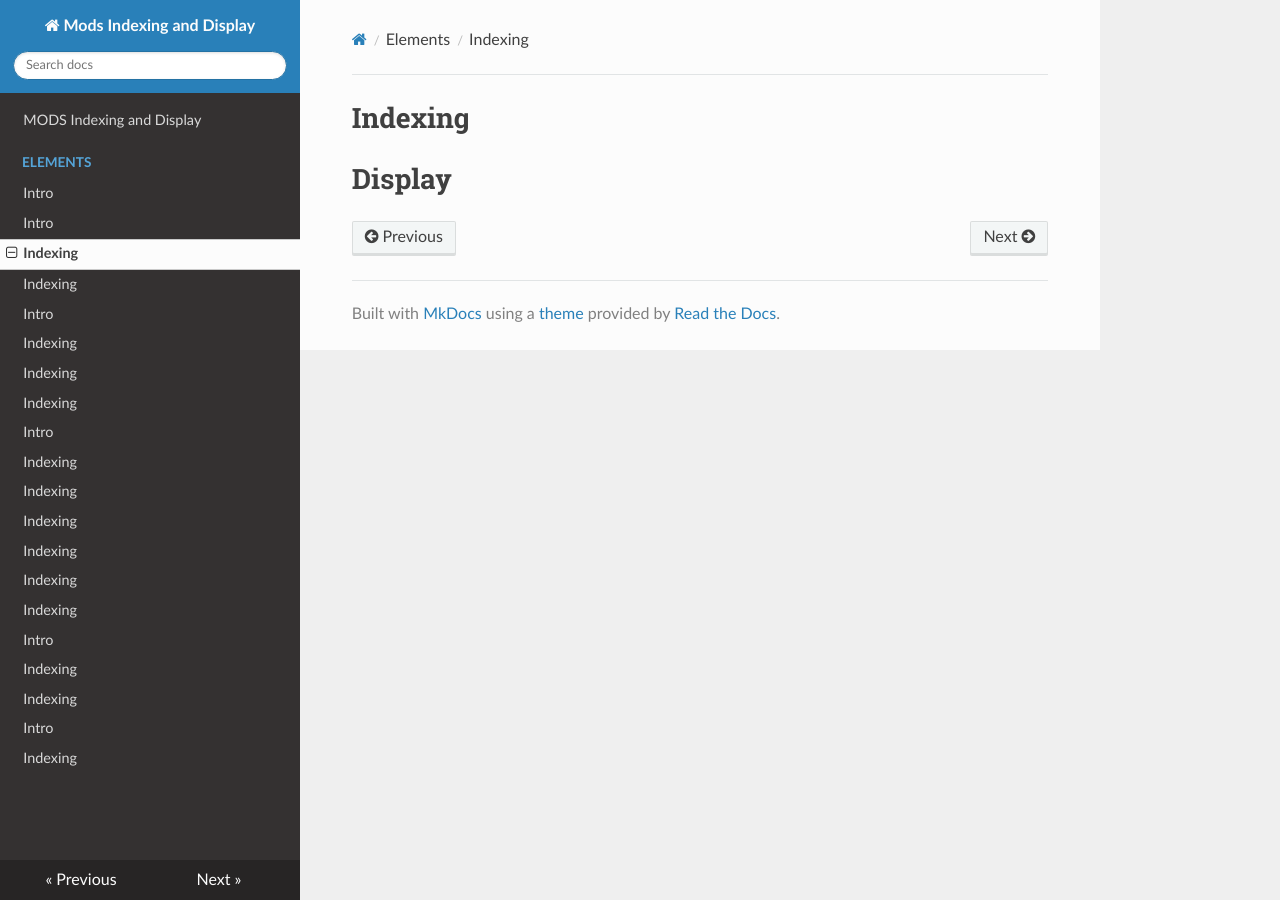
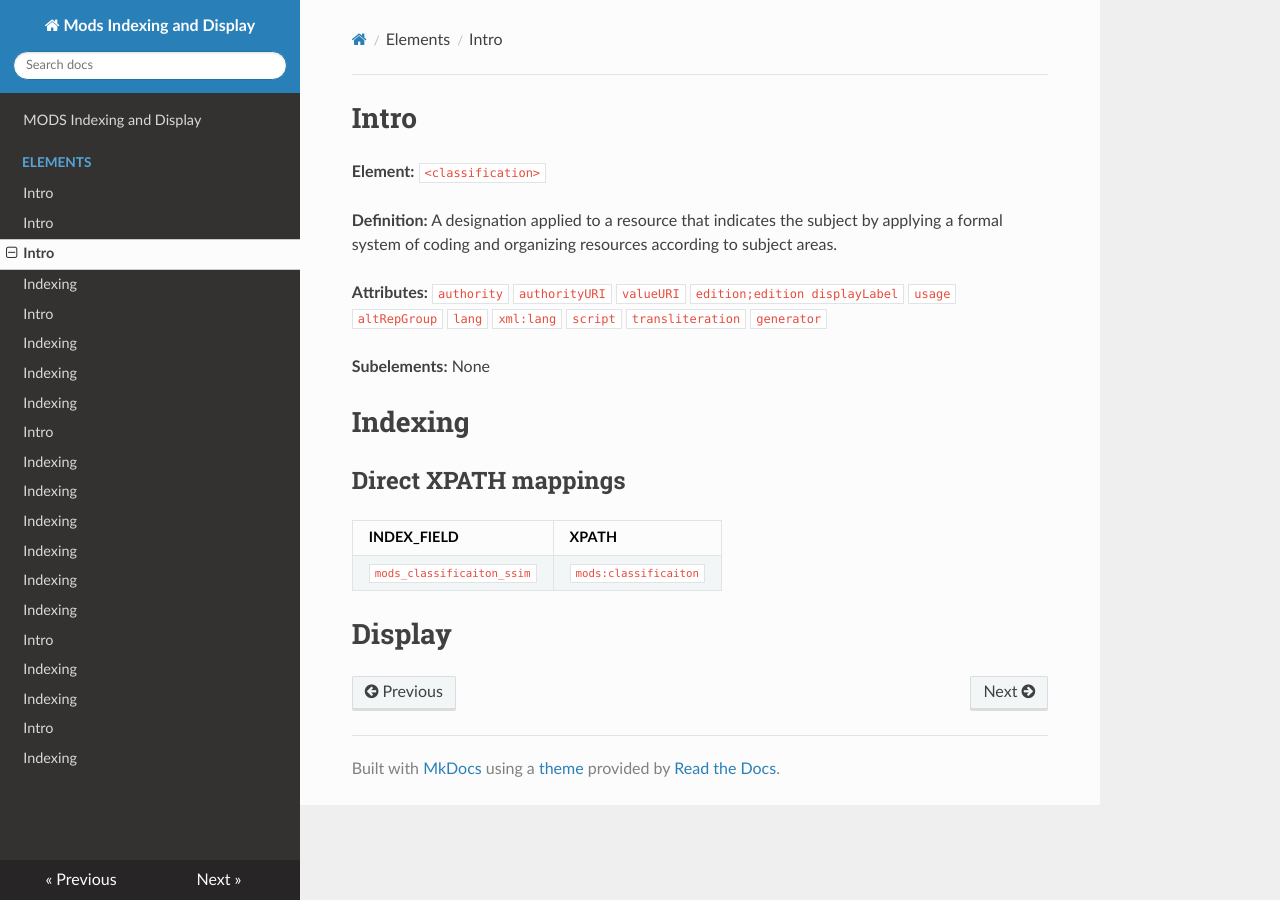
Before and after one commit to Brown-University-Library/mods-documenatation, an MkDocs documentation site: the page built from docs/elements/classification.md, in a window 1280 px wide. Built offline with MkDocs 1.6.1, drawn with Linux system fonts in a browser that asks for light colours; nearby versions of some CDN libraries.

Commit message:
classification intro and indexing

````diff
--- a/docs/elements/classification.md
+++ b/docs/elements/classification.md
@@ -1,3 +1,29 @@
+# Intro
+**Element:** ```<classification>```
+
+**Definition:** A designation applied to a resource that indicates the subject by applying a formal system of coding and organizing resources according to subject areas.
+
+**Attributes:**
+```authority```
+```authorityURI```
+```valueURI```
+```edition;edition displayLabel```
+```usage```
+```altRepGroup```
+```lang```
+```xml:lang```
+```script```
+```transliteration```
+```generator```
+
+**Subelements:** None
+
 # Indexing
 
+## Direct XPATH mappings
+
+INDEX_FIELD | XPATH
+----------  |------
+```mods_classificaiton_ssim``` | ```mods:classificaiton```
+
 # Display
````
